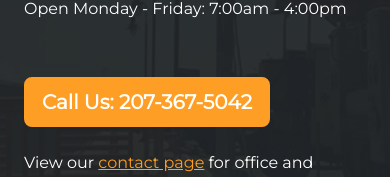
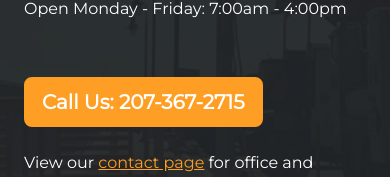
Before and after one commit to colbychaskell/clhaskellelectric.com, a React (Create React App) app: page / in a window 390 px wide. Shown: the part 446-623 px from the top of the page. Built offline with nearby package versions, Linux system fonts and the light colour scheme.

Commit message:
Fix phone

```diff
--- a/src/components/Hero.js
+++ b/src/components/Hero.js
@@ -17,7 +17,7 @@ const Hero = () => {
         <p className='my-5'>Open Monday - Friday: 7:00am - 4:00pm</p>
 
         <div className='my-5'>
-          <ButtonPrimary href='tel:207-367-2715' className='my-2 btn-lg btn-cta'>Call Us: 207-367-5042</ButtonPrimary>
+          <ButtonPrimary href='tel:207-367-2715' className='my-2 btn-lg btn-cta'>Call Us: 207-367-2715</ButtonPrimary>
           <p className='p-0 mt-3 mb-5'>View our <Link to="/contact">contact page</Link> for office and mailing information</p>
         </div>
       </Col>
```
